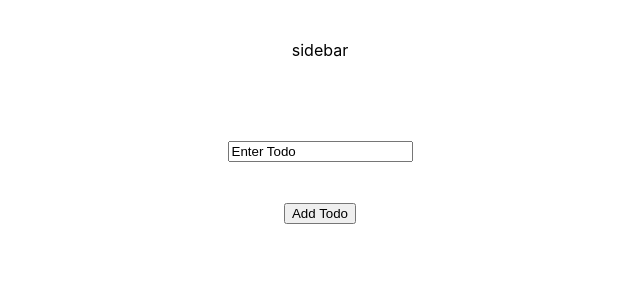
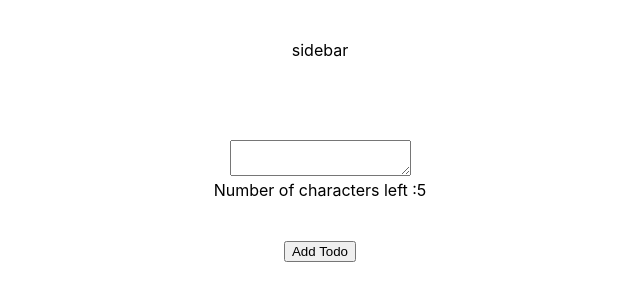
Before and after one commit to shwethaa-rajesh/todo-frontend, a React (Create React App) app: page /add-todo in a window 1280 px wide. Shown: the top 300 px of the page, without its empty margins (320-960 px from the left). Built offline with nearby package versions, Linux system fonts and the light colour scheme.

Commit message:
Feat: Added word limit for new todo

```diff
--- a/package.json
+++ b/package.json
@@ -11,6 +11,8 @@
     "prop-types": "^15.8.1",
     "react": "^18.0.0",
     "react-dom": "^18.0.0",
+    "react-native": "^0.68.1",
+    "react-native-web": "^0.17.7",
     "react-router-dom": "^6.3.0",
     "react-scripts": "5.0.1",
     "web-vitals": "^2.1.4"
--- a/src/components/AddTodo/AddTodo.jsx
+++ b/src/components/AddTodo/AddTodo.jsx
@@ -1,13 +1,34 @@
+/* eslint-disable no-unused-expressions */
+/* eslint-disable no-param-reassign */
 import React, { useState } from 'react';
 import { useNavigate } from 'react-router-dom';
 import './AddTodo.css';
 import { newTodo } from '../../utils/backend.utils';
 
 function AddTodo() {
-  const [text, setText] = useState('Enter Todo');
+  const maxCount = 5;
+  const [text, setText] = useState('');
+  const [extraText, setExtraText] = useState('');
+  const [count, setCount] = useState(maxCount);
   const navigate = useNavigate();
+
   const textChangeHandler = (event) => {
     setText(event.target.value);
+    setCount(maxCount - event.target.value.length);
+  };
+  const extraTextChangeHandler = (event) => {
+    // console.log(event.target.value.slice(text.length));
+    setCount(maxCount - event.target.value.length);
+    if (event.target.value.length < text.length) {
+      setText(text.slice(0, event.target.value.length));
+    } else if ((event.target.value.length - text.length) < extraText.length) {
+      setExtraText(extraText.slice(0, event.target.value.length - text.length));
+    } else {
+      event.target.style.color = 'rgb(81,14,198)';
+      setExtraText(((prevExtra) => prevExtra
+       + (event.target.value.slice(text.length + extraText.length)
+       )));
+    }
   };
   const newTodoHandler = (event) => {
     event.preventDefault();
@@ -25,18 +46,29 @@ function AddTodo() {
 
       <form onSubmit={newTodoHandler}>
         <div>
-          <input
-            value={text}
+
+          <textarea
+            value={text + extraText}
+            style={{ color: count < 0 ? 'red' : '' }}
             onFocus={
               (e) => {
                 e.target.value = '';
               }
             }
-            onChange={textChangeHandler}
+            onChange={(e) => {
+              count > 0 ? textChangeHandler(e) : extraTextChangeHandler(e);
+            }}
             type="text"
-            data-testid="testId-listNameTextInput"
-          />
+            data-testid="testId-listNametextarea"
+          >
+            dxfcgh
+          </textarea>
 
+        </div>
+        <div>
+          Number of characters left :
+          {count}
+          {}
         </div>
         <br />
         <br />
```
Also changed, not shown: 1 other file (tests, documents, lock files or other folders).
